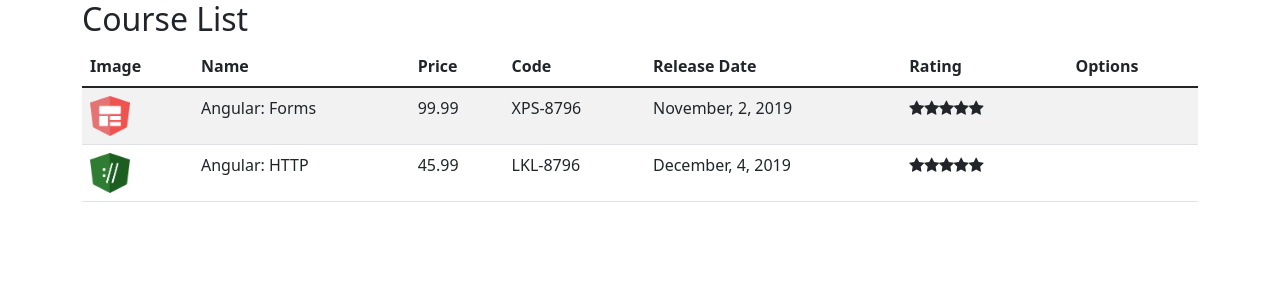
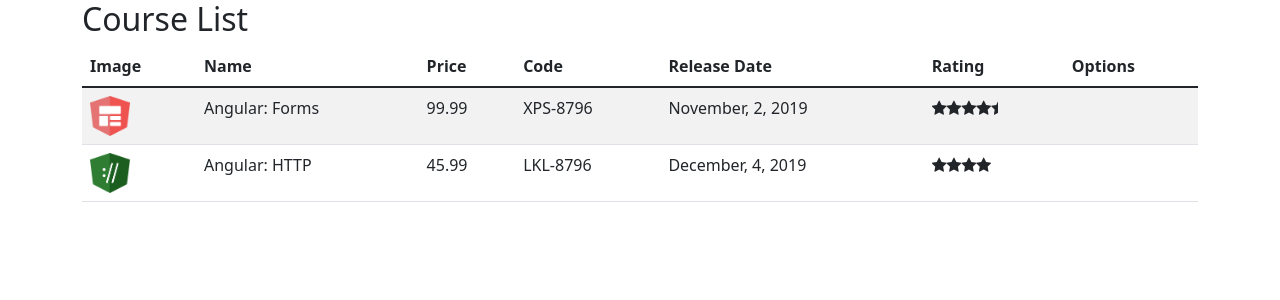
Before and after one commit to ThgMelo/course-manager-DIO, an Angular app: page / in a window 1280 px wide. Shown: the top 300 px of the page. Built offline with nearby package versions, Linux system fonts and the light colour scheme.

Commit message:
Criando estrelas do rating - pt2

```diff
--- /dev/null
+++ b/src/app/star/star.component.css
@@ -0,0 +1,3 @@
+.crop{
+    overflow: hidden;
+}
--- a/src/app/star/star.component.html
+++ b/src/app/star/star.component.html
@@ -1,4 +1,4 @@
-<div [style.width.px]="starWidth" [title]="rating">
+<div class="crop" [style.width.px]="starWidth" [title]="rating">
     <div style="width: 100px;">
             <span class="fa fa-star"></span>
             <span class="fa fa-star"></span>
--- a/src/app/star/star.component.ts
+++ b/src/app/star/star.component.ts
@@ -2,7 +2,8 @@
 
 @Component({
     selector: "app-star",
-    templateUrl: "./star.component.html"
+    templateUrl: "./star.component.html",
+    styleUrls: ["./star.component.css"]
 })
 export class StarComponent implements OnChanges{
 
@@ -12,7 +13,7 @@
     starWidth: number = 0;
 
     ngOnChanges(): void {
-        this.starWidth = this.rating * 94/5;
+        this.starWidth = this.rating * 74/5;
     }
 
 }
```
